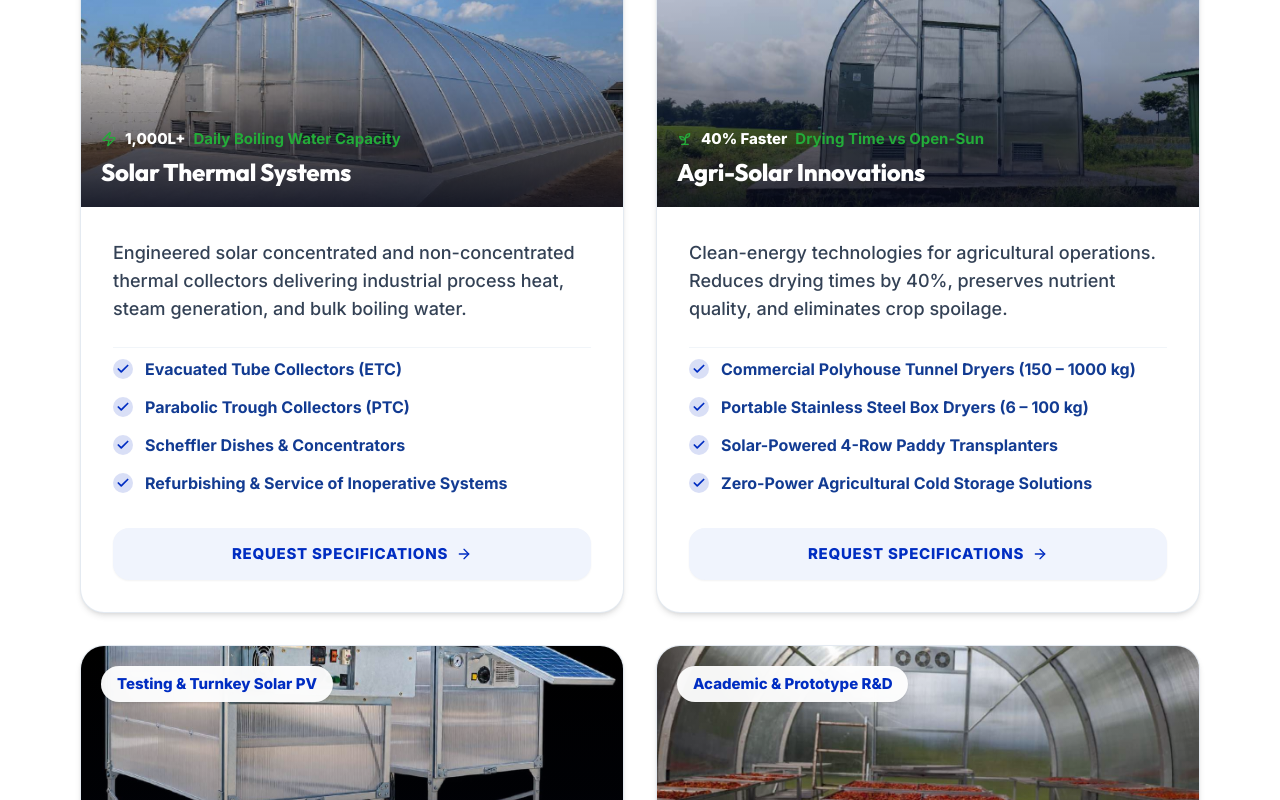
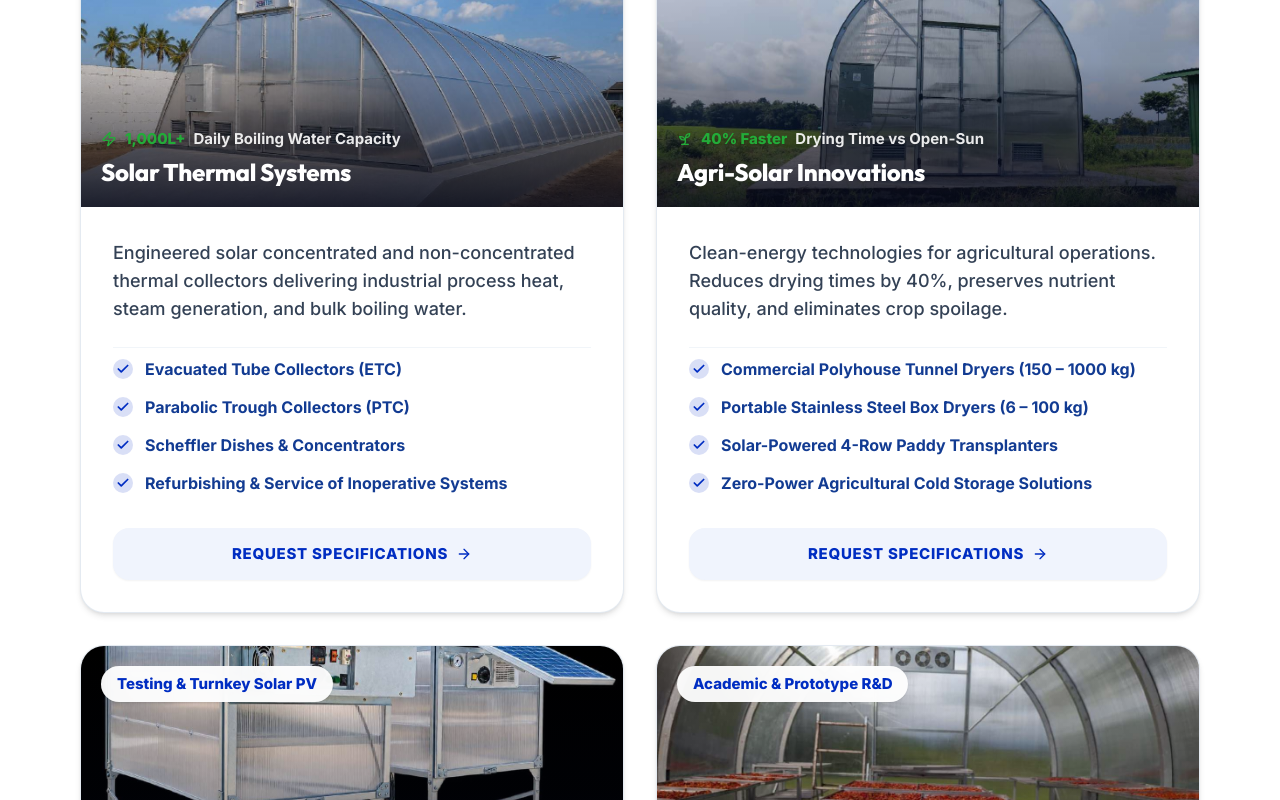
Before and after one commit to SATHISH-WEBDEVBER/ZeniTEK, a React (Vite) app in the folder frontend/: page /about in a window 1280 px wide. Shown: the part 1940-2740 px from the top of the page. Built offline with nearby package versions, Linux system fonts and the light colour scheme; no server answers; the HTML template or start-up script is replaced by a standard one.

Commit message:
style: enhance AboutUsPage styling for improved visual hierarchy and readability

```diff
--- a/frontend/src/pages/AboutUsPage.jsx
+++ b/frontend/src/pages/AboutUsPage.jsx
@@ -431,9 +431,9 @@ export default function AboutUsPage({ onOpenQuoteModal }) {
                     </span>
 
                     <div className="absolute bottom-4 inset-x-4 sm:bottom-5 sm:inset-x-5 text-white">
-                      <div className="flex flex-wrap items-center gap-x-2 gap-y-0.5 text-[#23AC39] text-xs sm:text-sm font-bold mb-1.5">
-                        <Icon className="w-4 h-4 shrink-0" />
-                        <span className="text-white font-black whitespace-nowrap">{domain.metric}</span>
+                      <div className="flex flex-wrap items-center gap-x-2 gap-y-0.5 text-white/90 text-xs sm:text-sm font-bold mb-1.5 drop-shadow">
+                        <Icon className="w-4 h-4 shrink-0 text-[#23AC39]" />
+                        <span className="text-[#23AC39] font-black whitespace-nowrap">{domain.metric}</span>
                         <span>{domain.metricLabel}</span>
                       </div>
                       <h3 className="text-2xl font-black text-white leading-tight">
```
